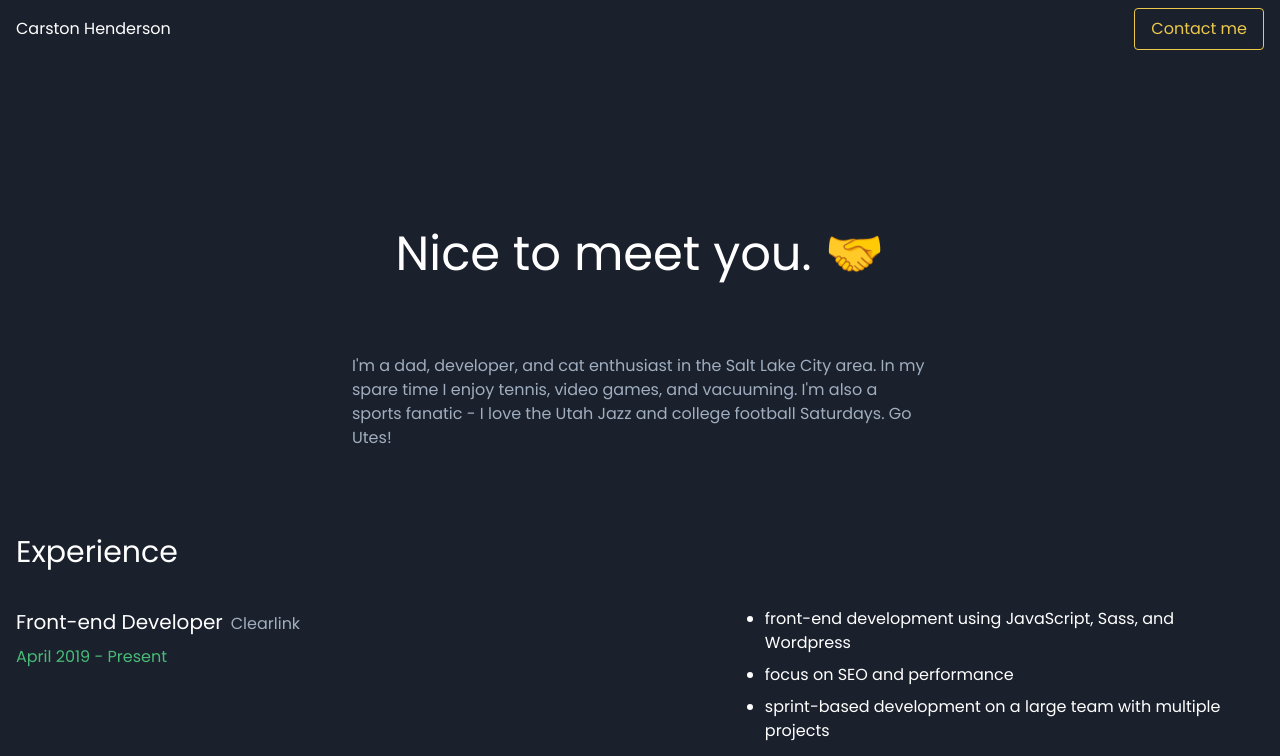
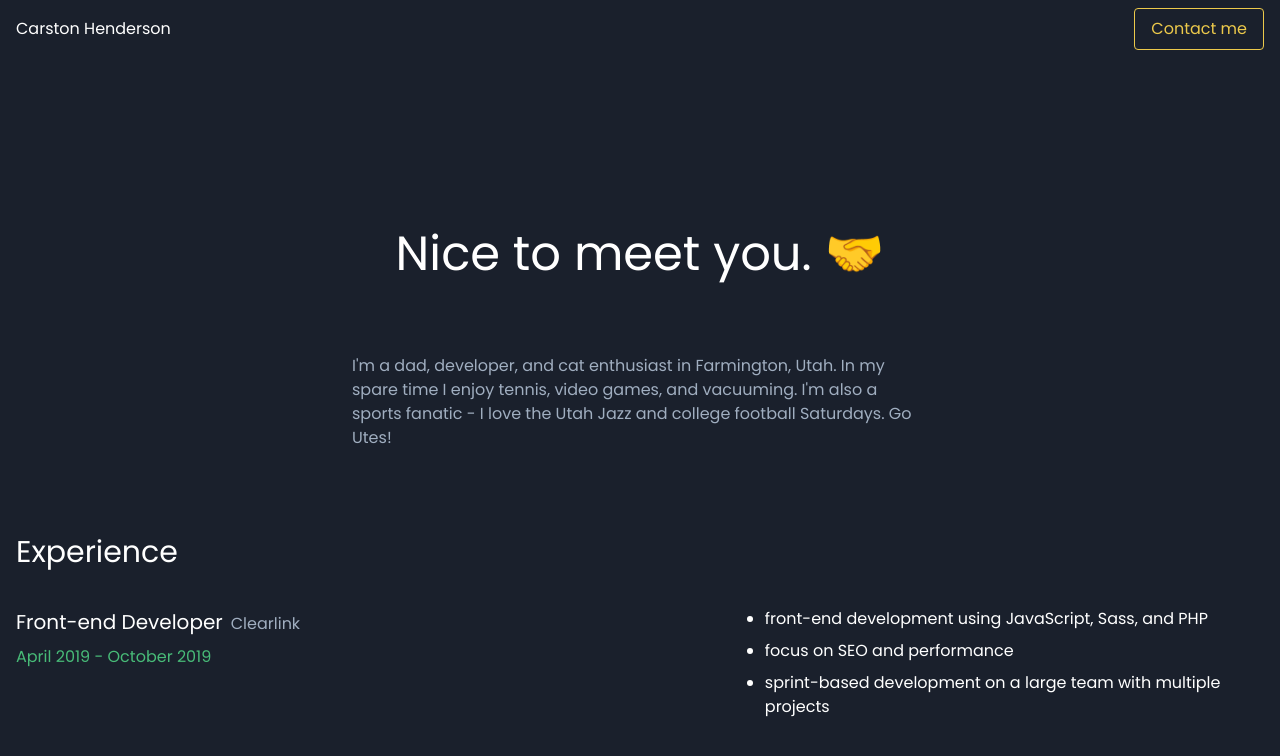
Before and after one commit to carstonhenderson/carstonhenderson, a Gatsby site: page / in a window 1280 px wide. Shown: the top 756 px of the page. Built offline with nearby package versions, Linux system fonts and the light colour scheme; Gatsby itself is replaced by a stand-in of ours.

Commit message:
Update info

```diff
--- a/src/pages/index.jsx
+++ b/src/pages/index.jsx
@@ -13,7 +13,7 @@ const IndexPage = () => (
 
     <Hero
       header="Nice to meet you. 🤝"
-      content="I'm a dad, developer, and cat enthusiast in the Salt Lake City area. In my
+      content="I'm a dad, developer, and cat enthusiast in Farmington, Utah. In my
       spare time I enjoy tennis, video games, and vacuuming. I'm also a sports
       fanatic - I love the Utah Jazz and college football Saturdays. Go Utes!"
     />
@@ -23,9 +23,9 @@ const IndexPage = () => (
         title="Front-end Developer"
         company="Clearlink"
         startDate="April 2019"
-        endDate="Present"
+        endDate="October 2019"
         details={[
-          'front-end development using JavaScript, Sass, and Wordpress',
+          'front-end development using JavaScript, Sass, and PHP',
           'focus on SEO and performance',
           'sprint-based development on a large team with multiple projects',
         ]}
@@ -93,15 +93,15 @@ const IndexPage = () => (
     <Section title="Skills" lastSection>
       <div className="md:flex">
         <div className="md:w-1/3 md:pr-2">
-          <Skill title="JavaScript (ES6, React, Vue)" />
+          <Skill title="JavaScript (ES6, React, Gatsby, Emotion)" />
         </div>
 
         <div className="md:w-1/3 md:px-2">
-        <Skill title="PHP (Laravel)" />
+          <Skill title="PHP (Laravel)" />
         </div>
 
         <div className="md:w-1/3 md:pl-2">
-        <Skill title="SQL (PostgreSQL, MySQL)" />
+          <Skill title="SQL (PostgreSQL, MySQL)" />
         </div>
       </div>
     </Section>
```
